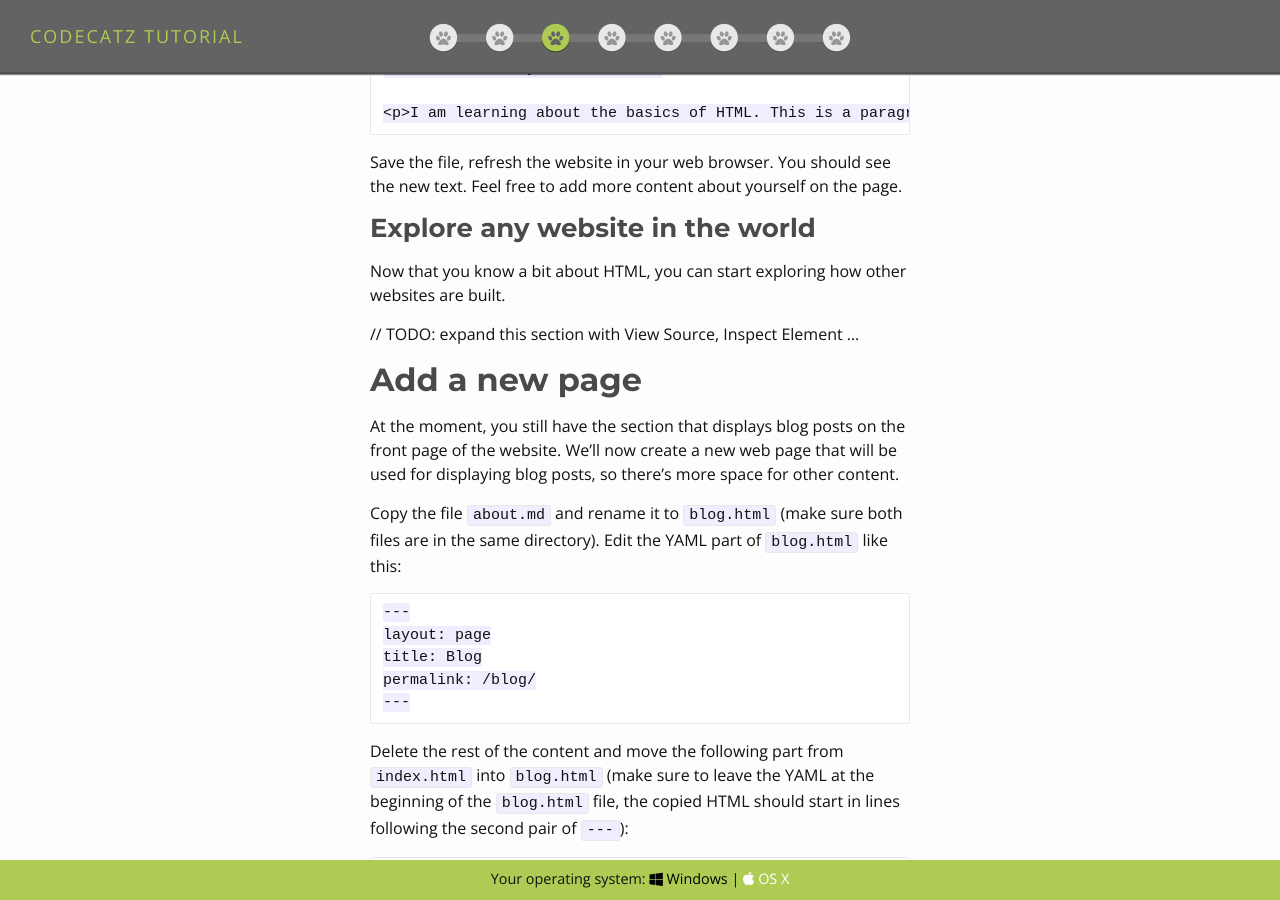
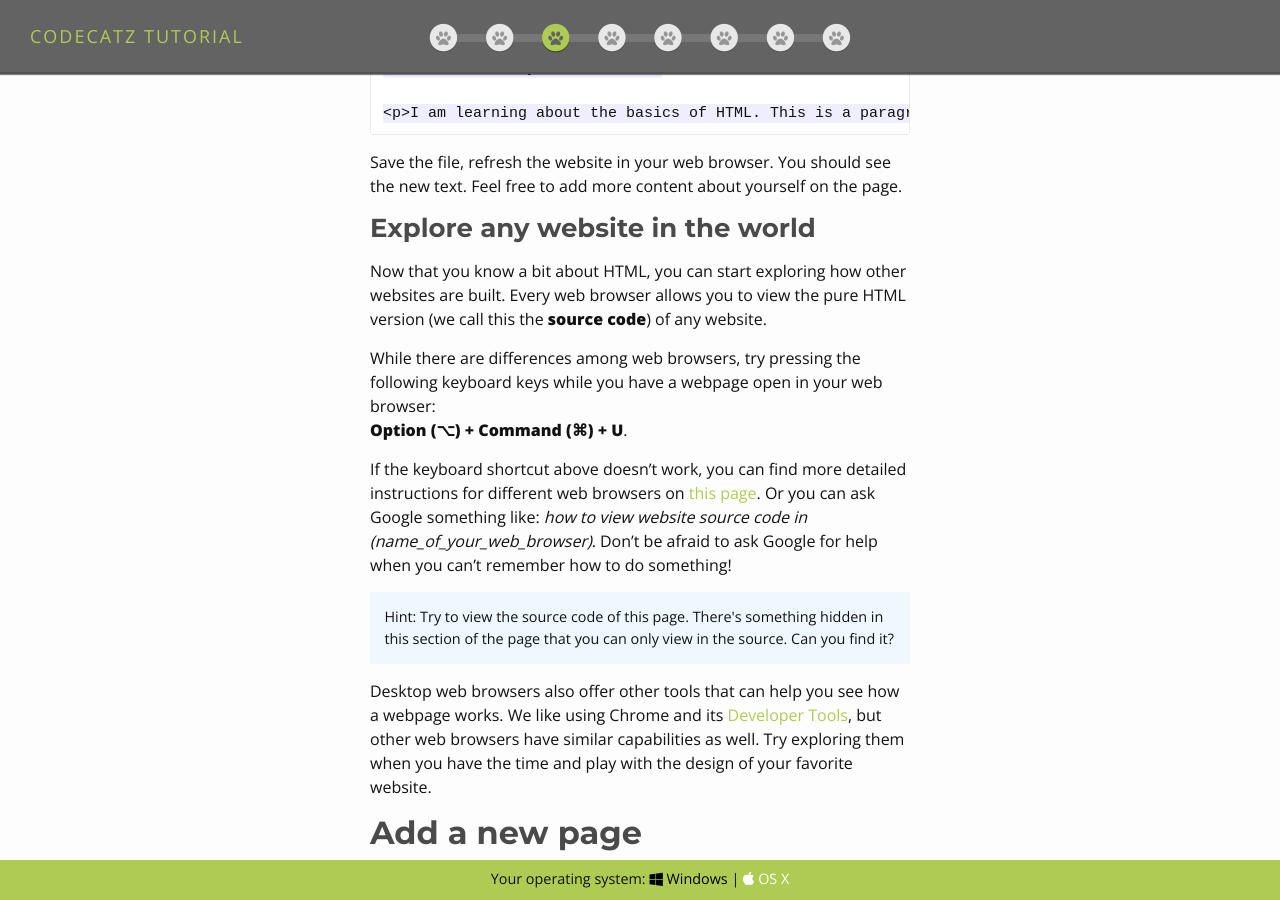
Before and after one commit to CodeCatz/codecatz-tutorial, a Jekyll site: the page built from 3-pages/index.md, in a window 1280 px wide and 900 px high, scrolled down 2425 px. Built offline with Jekyll 4.4.1, drawn with Linux system fonts in a browser that asks for light colours; nearby versions of some CDN libraries.

Commit message:
expanded the part about viewing source and added a cat in the source

```diff
--- a/3-pages/index.md
+++ b/3-pages/index.md
@@ -75,9 +75,49 @@ Save the file, refresh the website in your web browser. You should see the new t
 
 ### Explore any website in the world
 
-Now that you know a bit about HTML, you can start exploring how other websites are built.
+Now that you know a bit about HTML, you can start exploring how other websites are built. Every web browser allows you to view the pure HTML version (we call this the **source code**) of any website.
 
-// TODO: expand this section with View Source, Inspect Element ...
+<div class="os-switch show">
+While there are differences among web browsers, try pressing the following keyboard keys while you have a webpage open in your web browser:<br/><span class="osx"><strong>Option (⌥) + Command (⌘) + U</strong></span><span class="wins"><strong>CTRL + U</strong></span>.
+</div>
+
+
+If the keyboard shortcut above doesn't work, you can find more detailed instructions for different web browsers on <a href="https://blog.kissmetrics.com/how-to-read-source-code/" target="_blank">this page</a>. Or you can ask Google something like: *how to view website source code in (name_of_your_web_browser)*. Don't be afraid to ask Google for help when you can't remember how to do something!
+
+<!--
+
+                      _
+                      \`*-.
+                       )  _`-.
+                      .  : `. .
+                      : _   '  \
+                      ; *` _.   `*-._
+                      `-.-'          `-.
+                        ;       `       `.
+                        :.       .        \
+                        . \  .   :   .-'   .
+                        '  `+.;  ;  '      :
+                        :  '  |    ;       ;-.
+                        ; '   : :`-:     _.`* ;
+               [bug] .*' /  .*' ; .*`- +'  `*'
+                     `*-*   `*-*  `*-*'
+
+
+               Well done, you found the hidden cat!
+
+    Web developers sometimes leave useful comments (or just silly stuff)
+    in the source code of their projects, so peeking under the hood
+    can be a fun exercise that helps you learn how to build websites.
+
+    P.S.: We borrowed this cat from: http://www.ascii-art.de/ascii/c/cat.txt
+
+-->
+
+<div class="hint">
+Hint: Try to view the source code of this page. There's something hidden in this section of the page that you can only view in the source. Can you find it?
+</div>
+
+Desktop web browsers also offer other tools that can help you see how a webpage works. We like using Chrome and its <a href="https://developer.chrome.com/devtools" target="_blank">Developer Tools</a>, but other web browsers have similar capabilities as well. Try exploring them when you have the time and play with the design of your favorite website.
 
 ## Add a new page
 
```
